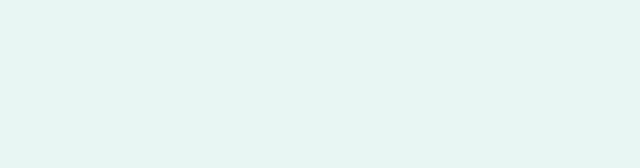
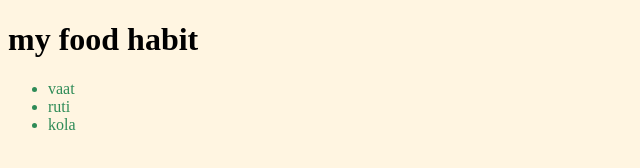
Before and after one commit to Diptooo/my-first-repo, a plain HTML site: page index.html in a window 1280 px wide. Shown: the whole page, without its empty margins (0-640 px from the left). Drawn offline with Linux system fonts and the light colour scheme.

Commit message:
again commit

```diff
--- a/index.html
+++ b/index.html
@@ -4,10 +4,24 @@
     <meta charset="UTF-8">
     <meta http-equiv="X-UA-Compatible" content="IE=edge">
     <meta name="viewport" content="width=device-width, initial-scale=1.0">
-    <title>My First Ripo</title>
+    <title>My First Github Ripo</title>
     <link rel="shortcut icon" href="favicon.png" type="image/x-icon">
+
+    <style>
+        li{
+            color: seagreen;
+        }
+    </style>
+
 </head>
-<body style="background-color: #E8F6F3 ;">
+<body style="background-color: #FFF5E1 ;">
+
+    <h1>my food habit</h1>
+    <ul>
+        <li>vaat</li>
+        <li>ruti</li>
+        <li>kola</li>
+    </ul>
 
 </body>
 </html>
```
